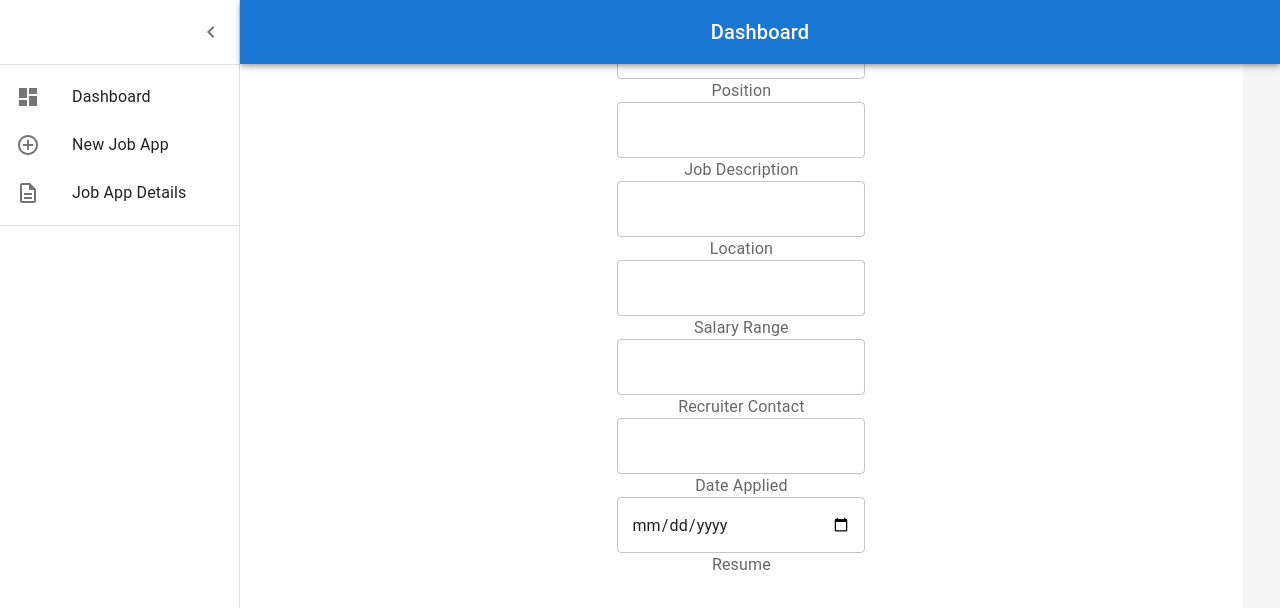
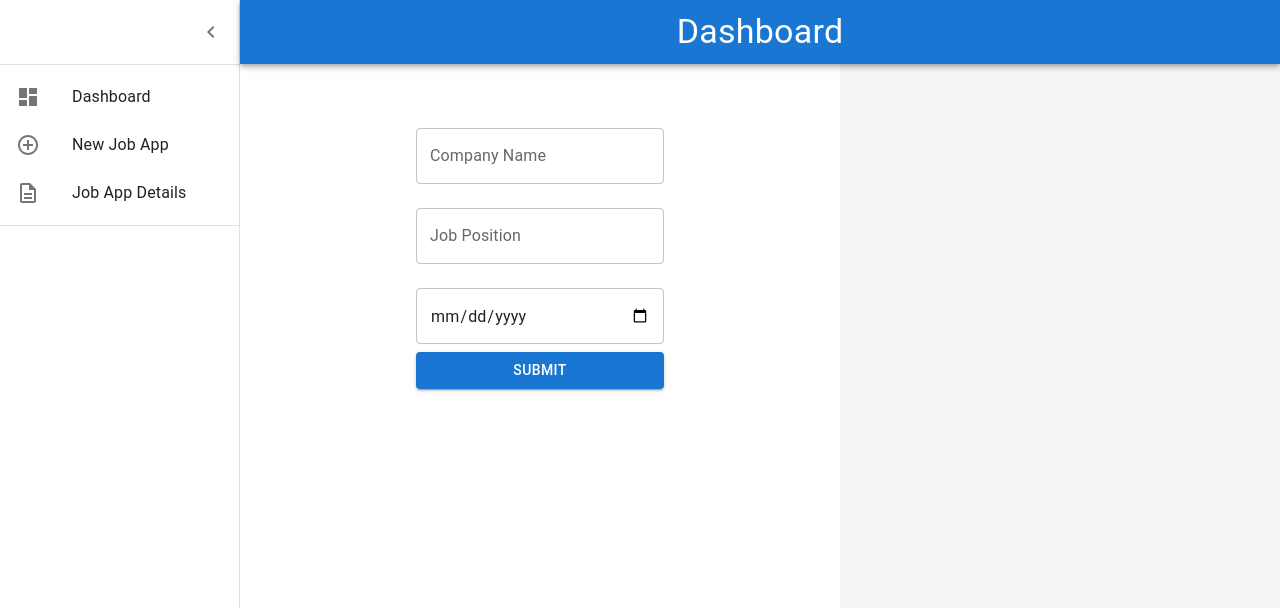
Before and after one commit to Mewtwo-with-a-2/Job-App-Tracker, a React (Create React App) app in the folder client/: page /create in a window 1280 px wide. Shown: the top 608 px of the page. Built offline with nearby package versions, Linux system fonts and the light colour scheme; the HTML template or start-up script is replaced by a standard one.

Commit message:
front-end updates

```diff
--- a/client/src/Components/AppPage.jsx
+++ b/client/src/Components/AppPage.jsx
@@ -96,7 +96,7 @@ function AppPage() {
             >
               <MenuIcon />
             </IconButton>
-            <Typography component='h1' variant='h6' color='inherit' noWrap sx={{ flexGrow: 1 }}>
+            <Typography component='div' variant='h4' color='inherit' noWrap sx={{ flexGrow: 1 }}>
               Dashboard
             </Typography>
           </Toolbar>
--- a/client/src/components/AppForm.jsx
+++ b/client/src/components/AppForm.jsx
@@ -1,31 +1,91 @@
-import React from 'react';
-import { Link } from 'react-router-dom';
+import React, { useEffect, useState } from 'react';
+import { useParams, Link, useNavigate } from 'react-router-dom';
 import { Container, Typography, List, ListItem, ListItemText } from '@mui/material';
 import TextField from '@mui/material/TextField';
 import Button from '@mui/material/Button';
 import { FormControl, FormLabel } from '@mui/material';
+import { DatePicker, LocalizationProvider } from '@mui/x-date-pickers';
 
 // Display an overview of user information and actions
 const AppForm = () => {
+  const [companyName, setCompanyName] = useState('');
+  const [positionName, setPositionName] = useState('');
+  const [appliedDate, setAppliedDate] = useState(null);
+  const [note, setNote] = useState('');
+
+  useEffect(() => {
+    // log form data on change
+    console.log({ companyName, positionName, appliedDate });
+  }, [companyName, positionName, appliedDate]);
+
+  const handleSubmit = async (e) => {
+    e.preventDefault();
+    // handle form submission logic
+
+    const data = {
+      companyName,
+      positionName,
+      appliedDate: appliedDate ? appliedDate.toISOString() : null,
+    };
+
+    try {
+      const response = await fetch('http://localhost:3000/create', {
+        method: 'POST',
+        headers: {
+          'Content-Type': 'application/json',
+        },
+        body: JSON.stringify(data),
+      });
+
+      if (!response.ok) {
+        throw new Error('Error in submitting new application');
+      }
+
+      const result = await response.json();
+      setMessage(`Success: ${result.message}`);
+    } catch (err) {
+      console.error('Form submission failed:', err);
+      setMessage(`Error: ${err.message}`);
+    }
+  };
+
   return (
-    <Container>
-      <FormControl>
-        <FormLabel>Company Name</FormLabel>
-        <TextField></TextField>
-        <FormLabel>Position</FormLabel>
-        <TextField></TextField>
-        <FormLabel>Job Description</FormLabel>
-        <TextField></TextField>
-        <FormLabel>Location</FormLabel>
-        <TextField></TextField>
-        <FormLabel>Salary Range</FormLabel>
-        <TextField></TextField>
-        <FormLabel>Recruiter Contact</FormLabel>
-        <TextField></TextField>
-        <FormLabel>Date Applied</FormLabel>
-        <TextField type='date'></TextField>
-        <FormLabel>Resume</FormLabel>
-      </FormControl>
+    <Container maxWidth='sm'>
+      <Typography variant='h1'>''</Typography>
+      <form onSubmit={handleSubmit}>
+        <FormControl>
+          <TextField
+            label='Company Name'
+            variant='outlined'
+            type='company'
+            fullWidth
+            margin='normal'
+            value={companyName}
+            onChange={(e) => setCompanyName(e.target.value)}
+          />
+          <TextField
+            label='Job Position'
+            variant='outlined'
+            type='job position'
+            fullWidth
+            margin='normal'
+            value={positionName}
+            onChange={(e) => setPositionName(e.target.value)}
+          />
+          <TextField
+            type='date'
+            variant='outlined'
+            fullWidth
+            margin='normal'
+            value={appliedDate}
+            onChange={(e) => setAppliedDate(e.target.value)}
+          />
+
+          <Button type='submit' variant='contained' color='primary' fullWidth>
+            Submit
+          </Button>
+        </FormControl>
+      </form>
     </Container>
   );
 };
--- a/package.json
+++ b/package.json
@@ -16,6 +16,7 @@
     "@mui/icons-material": "^5.15.19",
     "@mui/lab": "^5.0.0-alpha.170",
     "@mui/material": "^5.15.19",
+    "@mui/x-date-pickers": "^7.6.2",
     "chart.js": "^4.4.3",
     "cors": "^2.8.5",
     "dotenv": "^16.4.5",
```
Also changed, not shown: 1 other file (tests, documents, lock files or other folders).
